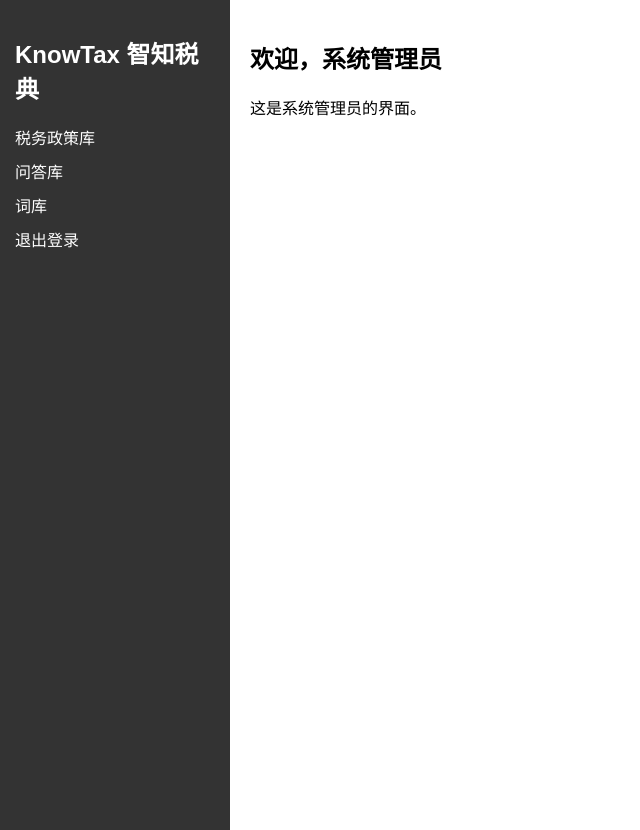
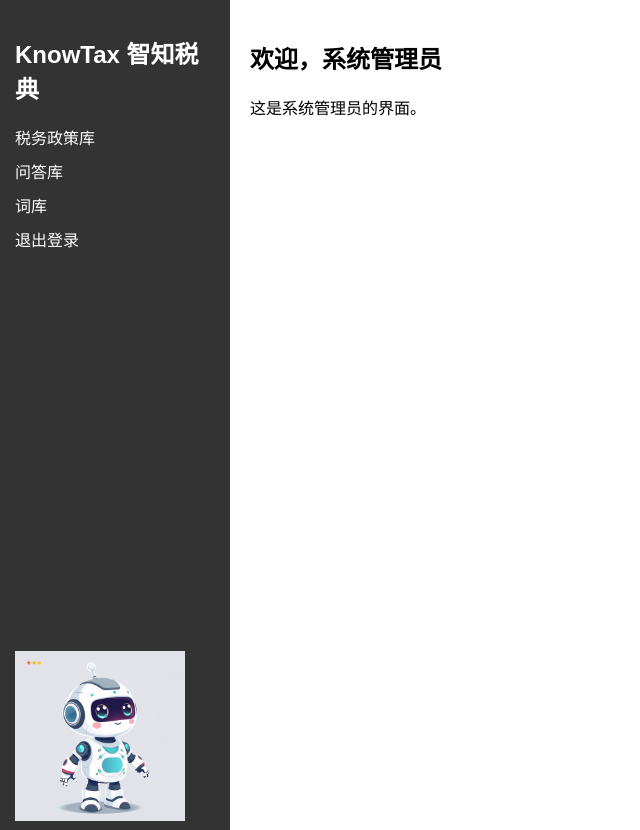
Before and after one commit to Ulricman/Agent, a Flask app: page /admin/ in a window 1280 px wide. Shown: the whole page, without its empty margins (0-640 px from the left). Run offline with Flask 3, Linux system fonts and the light colour scheme.

Commit message:
add little robot in base.html

```diff
--- a/templates/base.html
+++ b/templates/base.html
@@ -29,10 +29,28 @@
             {% endif %}
             <li><a href="/auth/logout">退出登录</a></li>
         </ul>
+        <div class="spacer"></div>
+        <div class="robot">
+            <img src="/static/images/robot.png" alt="robot-image" width="170">
+        </div>
     </div>
     <div class="content">
         {% block content %}{% endblock %}
     </div>
 </body>
 
+<style>
+    .spacer {
+        margin-bottom: 270px
+    }
+
+    .robot {
+        height: 300px;
+        display: flex;
+        flex-direction: column;
+        justify-content: flex-end;
+    }
+</style>
+
+
 </html>
```
Also changed, not shown: static/images/robot.png (added).
